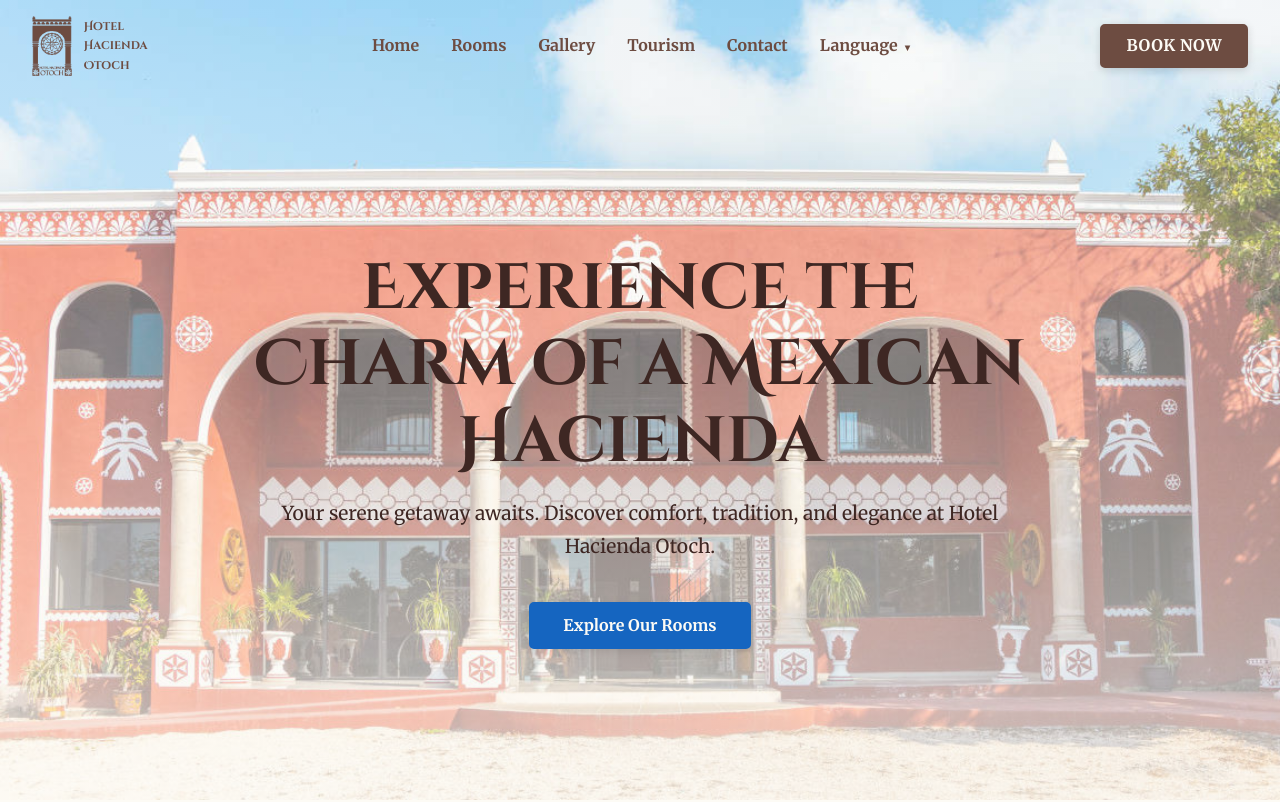
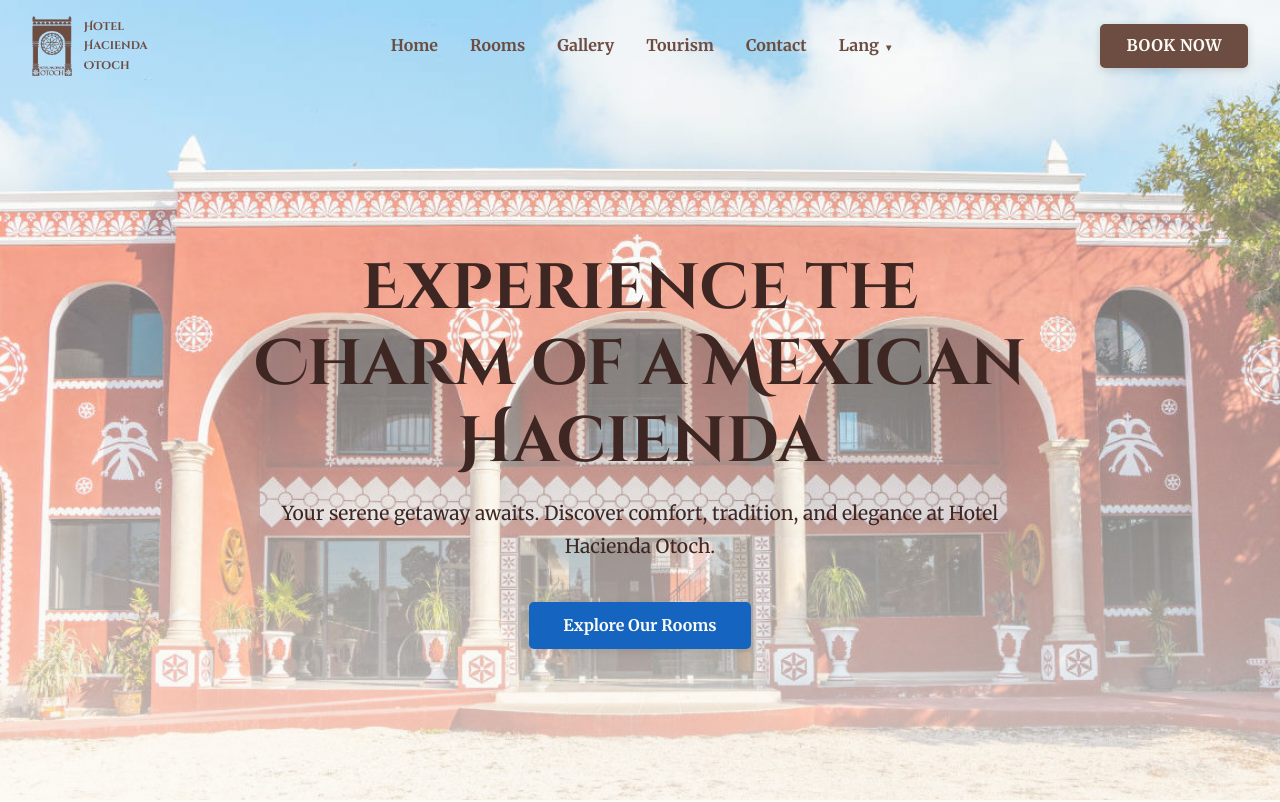
Before and after one commit to mijail-naal/haciendaotoch, a plain HTML site: page index.html in a window 1280 px wide. Shown: the top 802 px of the page. Drawn offline with Linux system fonts and the light colour scheme.

Commit message:
Fix drop-down button text

```diff
--- a/index.html
+++ b/index.html
@@ -30,7 +30,7 @@
                 <li><a href="index.html#contact">Contact</a></li>
                 <!-- Language Dropdown -->
                 <li class="nav-item-dropdown">
-                    <a href="#" class="dropdown-toggle">Language</a>
+                    <a href="#" class="dropdown-toggle">Lang</a>
                     <ul class="dropdown-menu">
                         <li><a href="#">EN</a></li>
                         <li><a href="#">ES</a></li>
```
